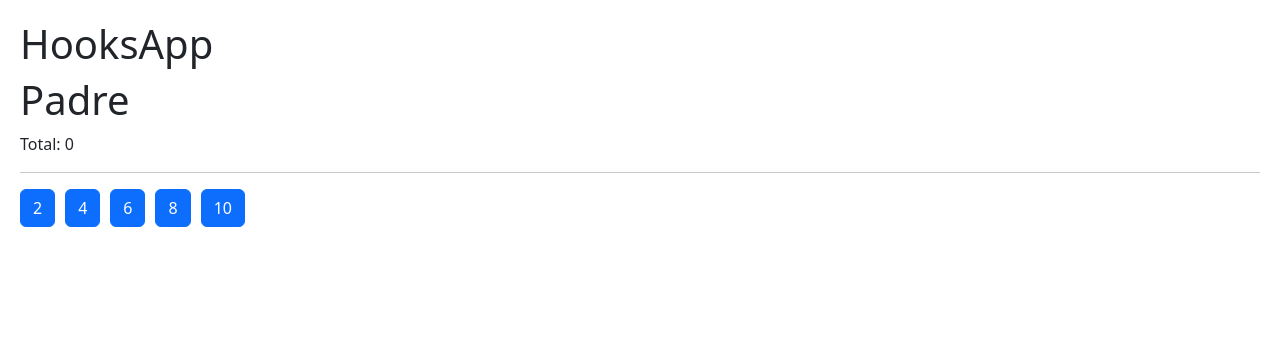
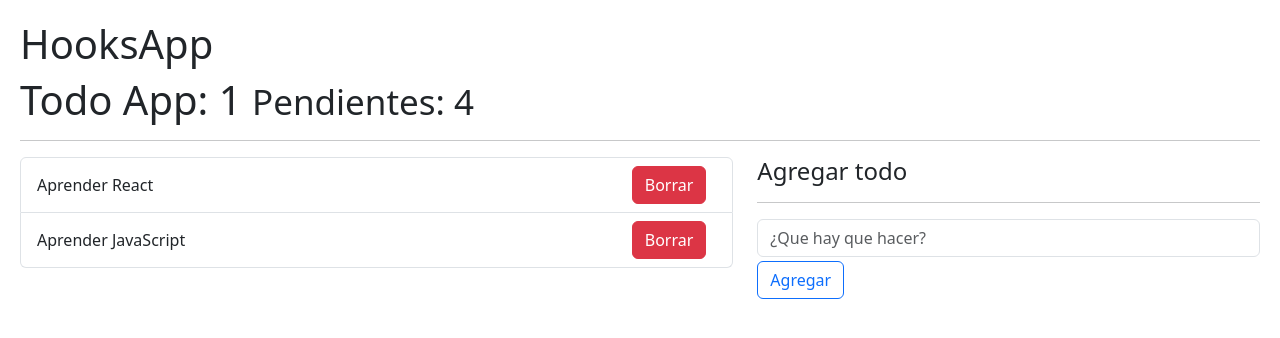
Before and after one commit to Enrique-Zepeda/React-De-cero-a-experto-Hooks-y-MERN, a React (Vite) app in the folder React/05-hook-app/: page / in a window 1280 px wide. Shown: the top 338 px of the page. Built offline with nearby package versions, Linux system fonts and the light colour scheme.

Commit message:
ADD TODO con useReducer

```diff
--- /dev/null
+++ b/React/05-hook-app/src/08-useReducer/TodoAdd.jsx
@@ -0,0 +1,37 @@
+import { useForm } from "../hooks/useForm";
+
+export function TodoAdd({ onNewTodo }) {
+  const { onInputChange, onReset, formState } = useForm({
+    description: "",
+  });
+
+  //Tengo que desestruturar el formState para poder obtener los valores
+  const { description } = formState;
+
+  const onFormSubmit = (e) => {
+    e.preventDefault();
+    const newTodo = {
+      id: new Date().getTime(),
+      description: description,
+      done: false,
+    };
+    onNewTodo(newTodo);
+    onReset();
+  };
+
+  return (
+    <form onSubmit={onFormSubmit}>
+      <input
+        type="text"
+        placeholder="¿Que hay que hacer?"
+        className="form-control"
+        name="description"
+        value={description}
+        onChange={onInputChange}
+      />
+      <button type="submit" className="btn btn-outline-primary mt-1">
+        Agregar
+      </button>
+    </form>
+  );
+}
--- /dev/null
+++ b/React/05-hook-app/src/08-useReducer/TodoApp.jsx
@@ -0,0 +1,47 @@
+import { useReducer } from "react";
+import { todoReducer } from "./todoReducer";
+import { TodoList } from "./TodoList";
+import { TodoAdd } from "./TodoAdd";
+const initialState = [
+  {
+    id: new Date().getTime(),
+    description: "Aprender React",
+    done: false,
+  },
+  {
+    id: new Date().getTime() * 3,
+    description: "Aprender JavaScript",
+    done: false,
+  },
+];
+
+export function TodoApp() {
+  const [todos, dispatch] = useReducer(todoReducer, initialState);
+  const onNewTodo = (todo) => {
+    // console.log({ todo });
+    const action = {
+      type: "[TODO]: Add Todo",
+      payload: todo,
+    };
+    dispatch(action);
+  };
+  return (
+    <>
+      <h1>
+        Todo App: 1 <small>Pendientes: 4</small>
+      </h1>
+      <hr />
+      <div className="row">
+        <div className="col-7">
+          <TodoList todos={todos} />
+        </div>
+
+        <div className="col-5">
+          <h4>Agregar todo</h4>
+          <hr />
+          <TodoAdd onNewTodo={onNewTodo} />
+        </div>
+      </div>
+    </>
+  );
+}
--- /dev/null
+++ b/React/05-hook-app/src/08-useReducer/TodoItem.jsx
@@ -0,0 +1,8 @@
+export default function TodoItem({ todo: { description } }) {
+  return (
+    <li className="list-group-item d-flex justify-content-between">
+      <span className="align-self-center">{description}</span>
+      <button className="btn btn-danger">Borrar</button>
+    </li>
+  );
+}
--- /dev/null
+++ b/React/05-hook-app/src/08-useReducer/TodoList.jsx
@@ -0,0 +1,11 @@
+import TodoItem from "./TodoItem";
+
+export function TodoList({ todos }) {
+  return (
+    <ul className="list-group">
+      {todos.map((todo) => (
+        <TodoItem key={todo.id} todo={todo} />
+      ))}
+    </ul>
+  );
+}
--- /dev/null
+++ b/React/05-hook-app/src/08-useReducer/intro-reducer.js
@@ -0,0 +1,31 @@
+const initialState = [
+  {
+    id: 1,
+    todo: "Recolectar la piedra del alma",
+    done: false,
+  },
+];
+
+const todoReducer = (state = initialState, action = {}) => {
+  if (action.type === "[TODO] add todo") {
+    return [...state, action.payload];
+  }
+
+  return state;
+};
+
+let todos = todoReducer();
+
+const newTodo = {
+  id: 2,
+  todo: "Recolectar la piedra del poder",
+  done: false,
+};
+
+const addTodoAction = {
+  type: "[TODO] add todo",
+  payload: newTodo,
+};
+
+todos = todoReducer(todos, addTodoAction);
+console.log({ state: todos });
--- /dev/null
+++ b/React/05-hook-app/src/08-useReducer/todoReducer.js
@@ -0,0 +1,9 @@
+export const todoReducer = (initialState = [], action) => {
+  switch (action.type) {
+    case "[TODO]: Add Todo":
+      return [...initialState, action.payload];
+
+    default:
+      return initialState;
+  }
+};
--- a/React/05-hook-app/src/HooksApp.jsx
+++ b/React/05-hook-app/src/HooksApp.jsx
@@ -6,16 +6,17 @@
 // import { FocusScreen } from "./04-useRef/FocusScreen";
 // import { Layout } from "./05-useLayoutEffect/Layout";
 // import { Memorize } from "./06-memos/Memorize";
+// import { MemoHook } from "./06-memos/MemoHook";
+// import { CallBackHook } from "./06-memos/CallBackHook";
+// import { Padre } from "./07-tarea-memo/Padre";
+// import "./08-useReducer/intro-reducer";
+import { TodoApp } from "./08-useReducer/TodoApp";
 
-// import { CallBackHook } from "./06-memos/CallBackHook";
-import { Padre } from "./07-tarea-memo/Padre";
-
-// import { MemoHook } from "./06-memos/MemoHook";
 export const HooksApp = () => {
   return (
     <>
       <h1>HooksApp</h1>
-      <Padre />
+      <TodoApp />
     </>
   );
 };
--- a/React/05-hook-app/src/hooks/useForm.js
+++ b/React/05-hook-app/src/hooks/useForm.js
@@ -9,7 +9,6 @@ export function useForm(initialForm = {}) {
 
     setFormState({
       ...formState,
-
       [name]: value,
     });
   };
--- a/React/05-hook-app/src/main.jsx
+++ b/React/05-hook-app/src/main.jsx
@@ -4,7 +4,7 @@ import "./index.css";
 import { HooksApp } from "./HooksApp";
 
 ReactDOM.createRoot(document.getElementById("root")).render(
-  <React.StrictMode>
-    <HooksApp />
-  </React.StrictMode>
+  // <React.StrictMode>
+  <HooksApp />
+  // </React.StrictMode>
 );
```
